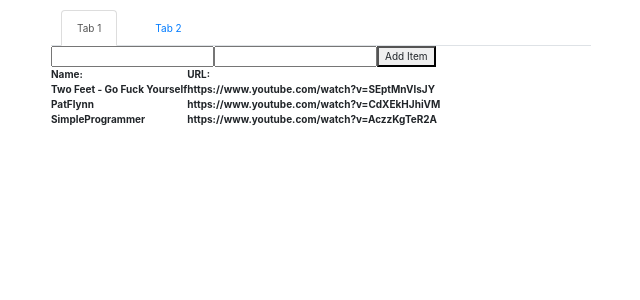
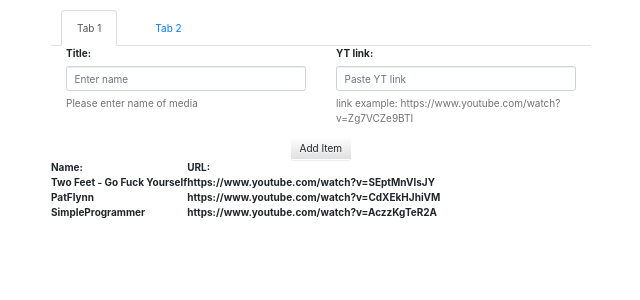
Before and after one commit to kopcinskia/YTPlayer, a React (Create React App) app: page / in a window 1280 px wide. Shown: the top 300 px of the page, without its empty margins (34-674 px from the left). Built offline with nearby package versions, Linux system fonts and the light colour scheme.

Commit message:
Use ImputForm in labels

```diff
--- a/src/components/componentList/defaultList.js
+++ b/src/components/componentList/defaultList.js
@@ -3,6 +3,8 @@ import PropTypes from 'prop-types'
 
 import ListItem from './listItem'
 import { ListGroup, ListGroupItem } from 'react-bootstrap'
+
+// zmień onClick na bardziej rozgarnięty
 
 const DefaultList = ({ defaultList, toggleListItem, getCurrentItem}) => {
   return (
--- a/src/components/favourites/videoList.js
+++ b/src/components/favourites/videoList.js
@@ -2,6 +2,8 @@ import React from 'react'
 import PropTypes from 'prop-types'
 
 import VideoListItem from './videoListItem'
+
+// przerobienie na Listcomponent
 
 const VideoList = ({ videoListItems, toggleListItem, getCurrentItem}) => (
   <div>
--- a/src/components/search/searchingInput.js
+++ b/src/components/search/searchingInput.js
@@ -1,6 +1,6 @@
 import React from 'react'
 import PropTypes from 'prop-types'
-import Form from '../forms'
+import InputForms from '../inputForms'
 import { Button, Grid, Row, Col } from 'react-bootstrap'
 
 const search = require('youtube-search');
@@ -11,7 +11,7 @@ const opts =  {
 
 //TODO ulepsz walidację
 //przykład validacji -> https://github.com/Remchi/reddice/blob/master/client/components/login/LoginForm.js
-//stwóż deafoltowy input
+
 const SearchVideosInput = ({ createSearchingList }) => {
   let searchInput;
 
@@ -32,17 +32,17 @@ const SearchVideosInput = ({ createSearchingList }) => {
     }}>
         <Grid>
           <Row>
-            <Col sm={12} md={10} >
-              <Form
+            <Col sm={12} md={8} >
+              <InputForms
                 inputRef={ node => searchInput = node }
-                id='aaa'
+                id='searchInput'
                 helper='Search on YT'
                 placeholder='Enter text'
                 label='Search Video: '
                 type='text'
               />
             </Col>
-            <Col sm={12} md={2}>
+            <Col xs={2} xsOffset={5}>
               <Button bsSize='large' type="submit">
                 Search
               </Button>
--- a/src/containers/addListItemContainer.js
+++ b/src/containers/addListItemContainer.js
@@ -1,6 +1,9 @@
 import React from 'react'
 import { connect } from 'react-redux'
+import { Grid, Row, Col, Button} from 'react-bootstrap'
+
 import { addListItem } from '../actions/videoListActions'
+import InputForms from '../components/inputForms'
 
 const AddListItem = ({ dispatch }) => {
   let title;
@@ -24,11 +27,35 @@ const AddListItem = ({ dispatch }) => {
         title.value = '';
         link.value = '';
       }}>
-        <input ref={node => title = node} />
-        <input ref={node => link = node} />
-        <button type="submit">
-          Add Item
-        </button>
+        <Grid>
+          <Row>
+            <Col sm= {12}  md={6}>
+              <InputForms inputRef={node => title = node}
+                          id='titleInput'
+                          helper='Please enter name of media'
+                          placeholder='Enter name'
+                          label='Title: '
+                          type='text'
+              />
+            </Col>
+            <Col sm= {12} md={6}>
+              <InputForms inputRef={node => link = node}
+                          id='linkInput'
+                          helper='link example: https://www.youtube.com/watch?v=Zg7VCZe9BTI'
+                          placeholder='Paste YT link'
+                          label='YT link: '
+                          type='text'
+              />
+            </Col>
+          </Row>
+          <Row>
+            <Col xsOffset={5} xs={2}>
+              <Button type="submit">
+                Add Item
+              </Button>
+            </Col>
+          </Row>
+        </Grid>
       </form>
     </div>
   )
```
Also changed, not shown: src/components/inputForms.js (renamed from src/components/forms.js, +7 -4 lines).
